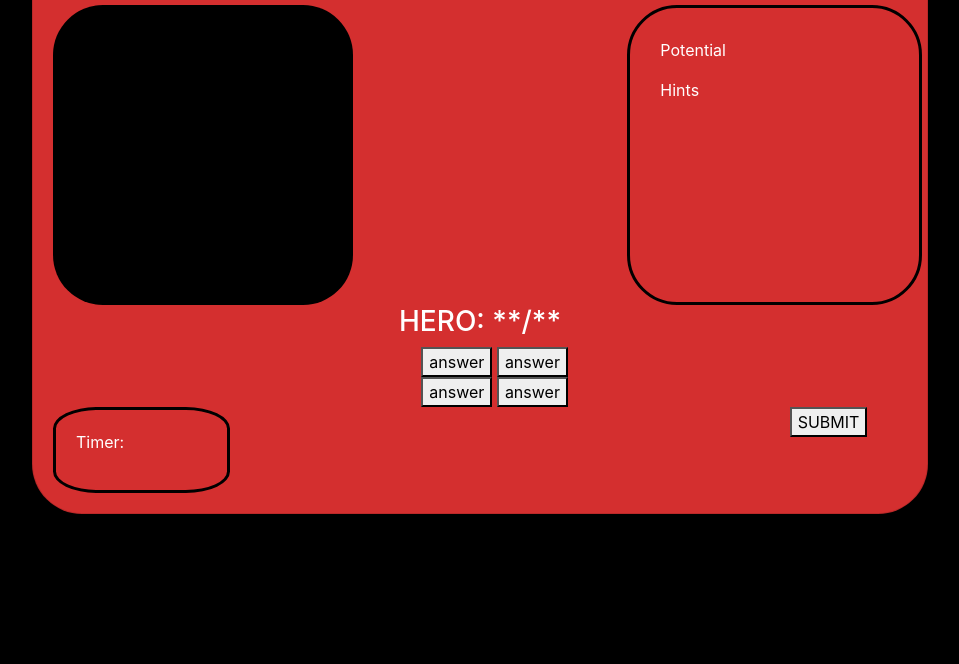
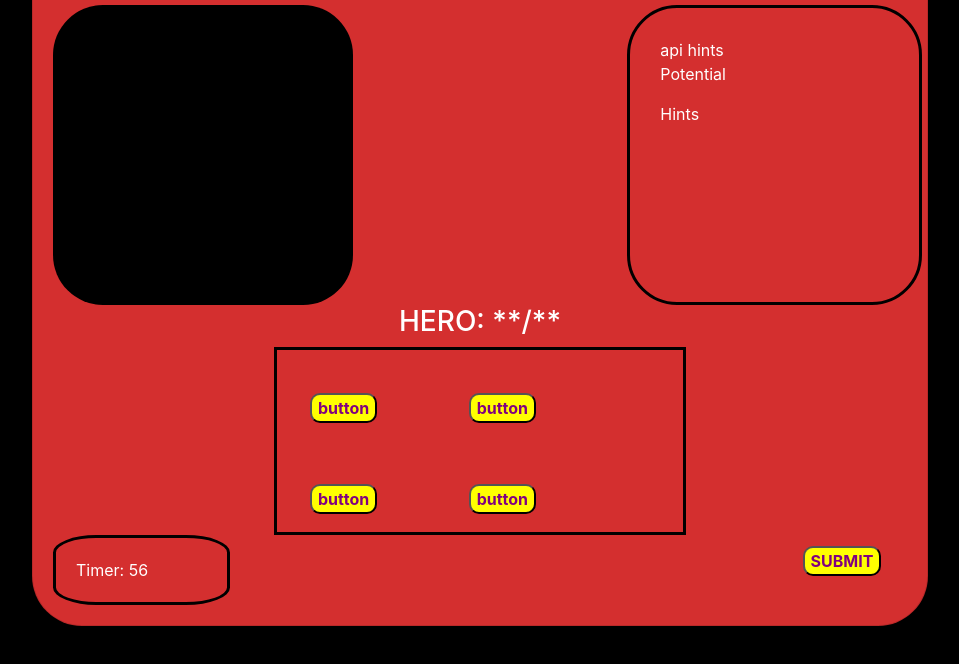
Before and after one commit to zackariahshone/marvilousQuiz, a plain HTML site: page index.html in a window 1280 px wide. Shown: the part 136-800 px from the top of the page, without its empty margins (160-1119 px from the left). Drawn offline with nearby package versions, Linux system fonts and the light colour scheme.

Commit message:
changes to buttons css and added a timer

```diff
--- a/index.html
+++ b/index.html
@@ -5,6 +5,8 @@
     <meta name="viewport" content="width=device-width, initial-scale=1.0">
     <link rel="stylesheet" href="https://stackpath.bootstrapcdn.com/bootstrap/4.5.0/css/bootstrap.min.css" integrity="sha384-9aIt2nRpC12Uk9gS9baDl411NQApFmC26EwAOH8WgZl5MYYxFfc+NcPb1dKGj7Sk" crossorigin="anonymous">
     <link rel="stylesheet" href="style.css">
+
+
     <title>Document</title>
 </head>
 <body>
@@ -32,12 +34,23 @@
                     </div>
                 </div>
                <div class="row">
-                   <div class="col-5"></div>
-                   <div class="col-3">
-                       <button>answer</button>
-                       <button>answer</button>
-                       <button>answer</button>
-                       <button>answer</button>
+
+                   <div class="col-md-6 col-xs-10 offset-sm-1  offset-md-3">
+
+                  <div class="container-button">
+                      <div class="row">
+
+                      </div>
+                      <div class="row">
+                          <button>button</button>
+                          <button>button</button>
+                      </div>
+                      <div class="row">
+                          <button>button</button>
+                          <button>button</button>
+                      </div>
+                  </div>
+
                    </div>
                </div>
                <div class="row">
@@ -54,7 +67,7 @@
         </div>
 
     </div>
-
+    <script src="https://ajax.googleapis.com/ajax/libs/jquery/3.5.1/jquery.min.js"></script>
     <script src="script.js"></script>
 </body>
 </html>
--- a/script.js
+++ b/script.js
@@ -0,0 +1,27 @@
+$(document).ready(function () {
+   let x;
+
+
+   function timer(){
+       x = 60;
+
+   let theTime = setInterval(() => {
+
+       $('.timer').text('Timer: ' + x);
+
+
+        if( x % 10 === 0 ){
+            $('.hints-box').prepend("api hints");
+        }
+        if(x === 0){
+            clearInterval(theTime);
+        }
+        x --;
+    }, 1000);
+   }
+
+
+   timer();
+
+
+});
--- a/style.css
+++ b/style.css
@@ -34,3 +34,26 @@ h1, h3{
     padding: 20px;
     width: 25%;
 }
+
+.container-button{
+
+    border-style: solid;
+    border-color: black;
+}
+
+button{
+    margin-right: 10%;
+    margin-left:11%;
+    margin-top: 10%;
+    margin-bottom: 4%;
+    border-radius: 10px;
+    color:purple;
+    font-weight: bold;
+    background-color: yellow;
+}
+
+@media only screen and (max-width: 850) {
+    body{
+        background-color:white;
+    }
+  }
```
